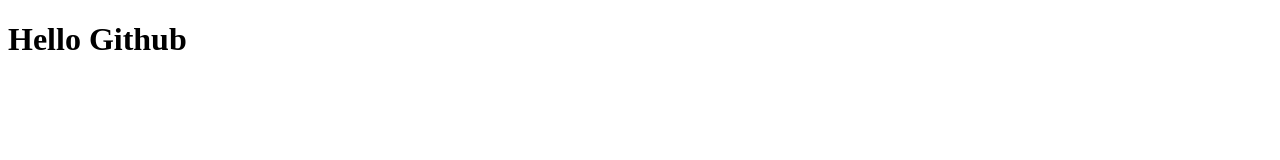
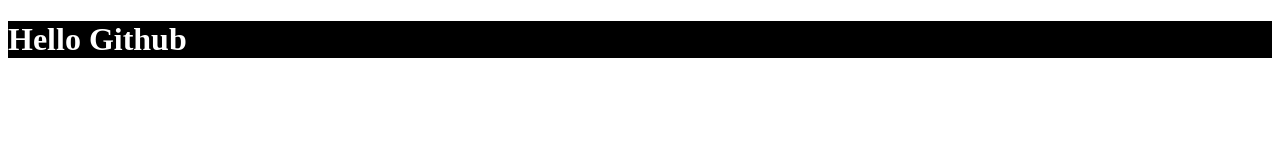
Before and after one commit to FBW-23-E10/github-recap, a plain HTML site: page index.html in a window 1280 px wide. Drawn offline with Linux system fonts and the light colour scheme.

Commit message:
changed h1

```diff
--- a/index.html
+++ b/index.html
@@ -3,6 +3,7 @@
 <head>
     <meta charset="UTF-8">
     <meta name="viewport" content="width=device-width, initial-scale=1.0">
+    <link rel="stylesheet" href="./style.css">
     <title>Document</title>
 </head>
 <body>
--- /dev/null
+++ b/style.css
@@ -0,0 +1,7 @@
+
+
+
+h1{
+    background:black;
+    color:white;
+}
```
